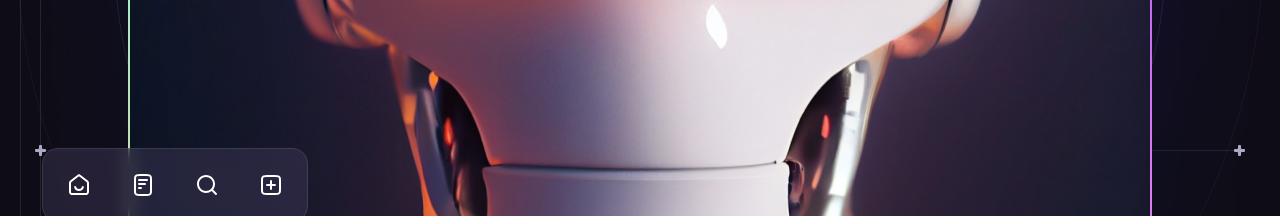
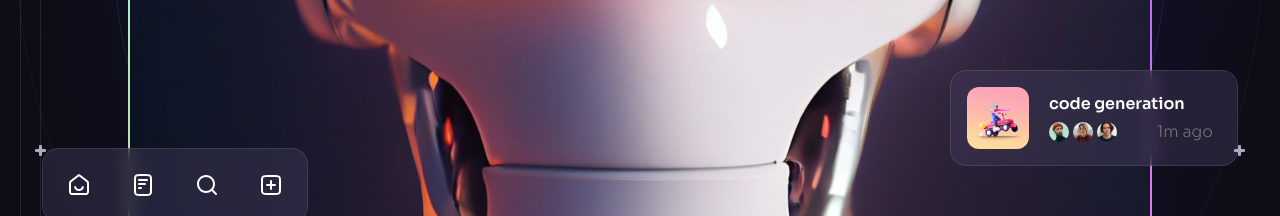
Before and after one commit to ricky-antonio/brainwave, a React (Vite) app: page / in a window 1280 px wide. Shown: the part 734-950 px from the top of the page. Built offline with nearby package versions, Linux system fonts and the light colour scheme.

Commit message:
Add Notification component

```diff
--- a/src/components/Hero.jsx
+++ b/src/components/Hero.jsx
@@ -6,6 +6,7 @@
 import { ScrollParallax } from "react-just-parallax";
 import { useRef } from "react";
 import Generating from "./Generating";
+import Notification from "./Notification";
 
 const Hero = () => {
     const parallaxRef = useRef(null);
@@ -21,7 +22,7 @@
             <div className="container relative" ref={parallaxRef}>
                 <div className="relative z-1 max-w-[62rem] mx-auto text-center mb-[4rem] md:mb-20 lg:mb-[6rem]">
                     <h1 className="h1 mb-6">
-                        Explore the Possibilities  of&nbsp;AI&nbsp;Chatting with{" "}
+                        Explore the Possibilities of&nbsp;AI&nbsp;Chatting with{" "}
                         <span className="inline-block relative">
                             Brainwave{" "}
                             <img
@@ -60,10 +61,22 @@
                                     <ul className="hidden absolute -left-[5.5rem] bottom-[7.5rem] px-1 py-1 bg-n-9/40 backdrop-blur border border-n-1/10 rounded-2xl xl:flex">
                                         {heroIcons.map((icon, index) => (
                                             <li className="p-5" key={index}>
-                                                <img src={icon} width={24} height={25} alt={icon} />
+                                                <img
+                                                    src={icon}
+                                                    width={24}
+                                                    height={25}
+                                                    alt={icon}
+                                                />
                                             </li>
                                         ))}
                                     </ul>
+                                </ScrollParallax>
+
+                                <ScrollParallax isAbsolutelyPositioned>
+                                    <Notification
+                                        className="hidden absolute -right-[5.5rem] bottom-[11rem] w-[18rem] xl:flex"
+                                        title="code generation"
+                                    />
                                 </ScrollParallax>
                             </div>
                         </div>
--- /dev/null
+++ b/src/components/Notification.jsx
@@ -0,0 +1,46 @@
+import { notification1 } from "../assets";
+import { notificationImages } from "../constants";
+
+const Notification = ({ className, title }) => {
+    return (
+        <div
+            className={`${
+                className || ""
+            } flex items-center p-4 pr-6 bg-n-9/40 backdrop-blur border border-n-1/10 rounded-2xl gap-5`}
+        >
+            <img
+                src={notification1}
+                width={62}
+                height={62}
+                alt="image"
+                className="rounded-xl"
+            />
+            <div className="flex-1">
+                <h6 className="mb-1 font-semibold text-base">{title}</h6>
+                <div className="flex items-center justify-between">
+                    <ul className="flex -m-0.5">
+                        {notificationImages.map((item, index) => (
+                            <li
+                                key={index}
+                                className="flex w-6 h-6 border-2 border-n-12 rounded-full overflow-hidden"
+                            >
+                                <img
+                                    src={item}
+                                    className="w-full"
+                                    width={20}
+                                    height={20}
+                                    alt={item}
+                                />
+                            </li>
+                        ))}
+                    </ul>
+                    <div className="body-2 text-n-13">
+                        1m ago
+                    </div>
+                </div>
+            </div>
+        </div>
+    );
+};
+
+export default Notification;
```
